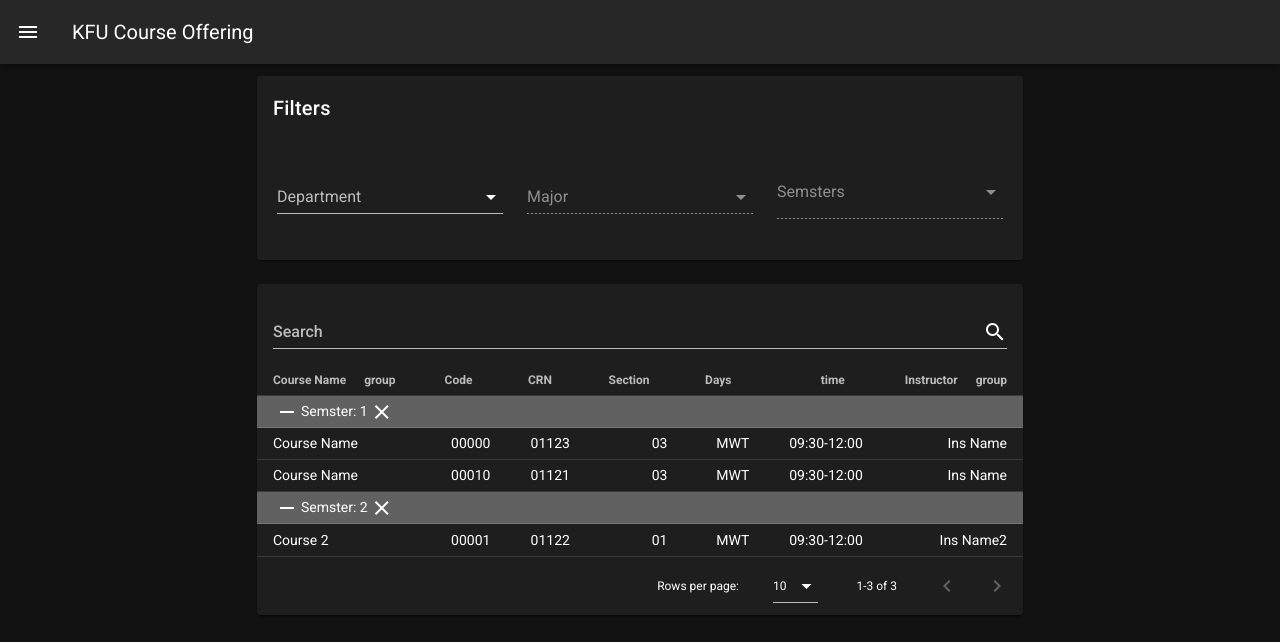
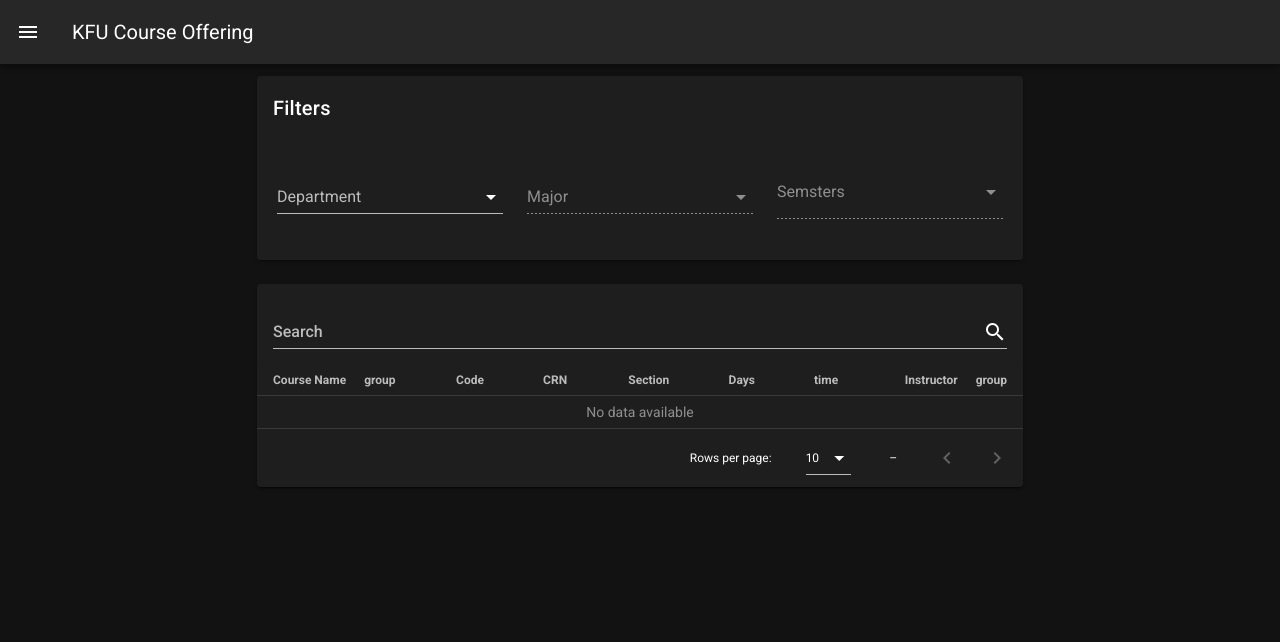
Before and after one commit to courseoffering/courseoffering.github.io, a Nuxt app: page / in a window 1280 px wide. Shown: the top 642 px of the page. Built offline with nearby package versions, Linux system fonts and the light colour scheme.

Commit message:
feat: filterable

```diff
--- a/components/ClassesFilters.vue
+++ b/components/ClassesFilters.vue
@@ -1,7 +1,7 @@
 <template>
   <v-row justify="center" align="center">
     <v-col cols="12" sm="12" md="10" lg="8">
-      <v-card>
+      <v-card :loading="loading">
         <v-card-title> Filters </v-card-title>
         <v-card-actions>
           <v-container fluid>
@@ -11,6 +11,7 @@
                   v-model="selectedDepartment"
                   :items="Object.keys(departments)"
                   label="Department"
+                  @input="$emit('department:change', $event)"
                 ></v-select>
               </v-col>
 
@@ -29,7 +30,10 @@
               <v-col class="d-flex" cols="12" sm="4">
                 <v-select
                   :items="semsters"
+                  v-model="selectedSemsters"
                   label="Semsters"
+                  :clearable="true"
+                  :deletable-chips="true"
                   :disabled="!selectedMajor"
                   @input="$emit('semsters:change', $event)"
                   chips
@@ -43,16 +47,19 @@
     </v-col>
   </v-row>
 </template>
-<script lang="ts">
+<script>
 export default {
   props: {
     departments: { type: Object },
+    loading: { type: Boolean, default: false },
+    selectedSemstersProp: { type: Array },
   },
-  emits: ['major:change', 'semsters:change'],
+  emits: ['major:change', 'semsters:change', 'department:change'],
   data() {
     return {
       selectedDepartment: null,
       selectedMajor: null,
+      selectedSemsters: this.selectedSemstersProp,
     }
   },
   computed: {
--- a/components/ClassesList.vue
+++ b/components/ClassesList.vue
@@ -1,7 +1,7 @@
 <template>
   <v-row justify="center" align="center">
     <v-col cols="12" sm="12" md="10" lg="8">
-      <v-card>
+      <v-card :disabled="loading">
         <v-card-title>
           <v-text-field
             v-model="search"
--- /dev/null
+++ b/components/snackBar.vue
@@ -0,0 +1,31 @@
+<template>
+  <v-snackbar v-model="snackbar" :timeout="timeout">
+    {{ text }}
+
+    <template v-slot:action="{ attrs }">
+      <v-btn color="blue" text v-bind="attrs" @click="snackbar = false">
+        Close
+      </v-btn>
+    </template>
+  </v-snackbar>
+</template>
+
+<script>
+export default {
+  props: {
+    active: { type: Boolean, default: false },
+    timeout: { type: Number, default: 3000 },
+    text: { type: String, required: true },
+  },
+  data() {
+    return {
+      snackbar: false,
+    }
+  },
+  watch: {
+    active(val, oldVal) {
+      this.snackbar = val
+    },
+  },
+}
+</script>
--- a/pages/index.vue
+++ b/pages/index.vue
@@ -2,12 +2,21 @@
   <div>
     <!-- <ClassesCalendar /> -->
     <!-- <ClassesSelectedStats /> -->
-    <ClassesFilters :departments="departments" />
-    <ClassesList :classes="classes" />
+    <ClassesFilters
+      @major:change="majorChange($event)"
+      @department:change="departmentChange($event)"
+      @semsters:change="selectedSemsters = $event"
+      :selectedSemstersProp="selectedSemsters"
+      :departments="departments"
+    />
+    <ClassesList :loading="loadingClasses" :classes="filteredClasses" />
+    <snackBar :text="snackbarText" :active="snackbarActive" />
   </div>
 </template>
 
 <script>
+const axios = require('axios')
+
 export default {
   data() {
     return {
@@ -38,39 +47,47 @@ export default {
           { name: 'Networking', abbrv: 'Net', sems: [...Array(9).keys()] },
         ],
       },
-      classes: [
-        {
-          code: '00000',
-          name: 'Course Name',
-          crn: '01123',
-          section: '03',
-          days: 'MWT',
-          time: '09:30-12:00',
-          instructor: 'Ins Name',
-          semster_index: 1,
-        },
-        {
-          code: '00010',
-          name: 'Course Name',
-          crn: '01121',
-          section: '03',
-          days: 'MWT',
-          time: '09:30-12:00',
-          instructor: 'Ins Name',
-          semster_index: 1,
-        },
-        {
-          code: '00001',
-          name: 'Course 2',
-          crn: '01122',
-          section: '01',
-          days: 'MWT',
-          time: '09:30-12:00',
-          instructor: 'Ins Name2',
-          semster_index: 2,
-        },
-      ],
+      rawClasses: [],
+      selectedDepartment: null,
+      selectedMajor: null,
+      selectedSemsters: [0],
+      loadingClasses: false,
+      snackbarText: '',
+      snackbarActive: false,
     }
+  },
+  computed: {
+    filteredClasses() {
+      return this.rawClasses.filter((c) =>
+        this.selectedSemsters.includes(c.semster_index)
+      )
+    },
+  },
+  methods: {
+    majorChange(e) {
+      this.selectedMajor = e.abbrv
+      this.snackbarActive = false
+      this.getCP()
+    },
+    departmentChange(e) {
+      this.selectedDepartment = e
+    },
+    // gets Classs for Plan/Major
+    async getCP() {
+      let url = `/CP/${this.selectedDepartment}/${this.selectedMajor}.json`
+      this.loadingClasses = true
+      try {
+        const response = await axios.get(url)
+        this.rawClasses = response.data
+        this.loadingClasses = false
+      } catch (error) {
+        this.snackbarActive = true
+        this.snackbarText = `${this.selectedDepartment}, ${this.selectedMajor} Not yet supported!`
+        this.loadingClasses = false
+        this.rawClasses = []
+        console.log(error) //TODO: handle error
+      }
+    },
   },
 }
 </script>
```
